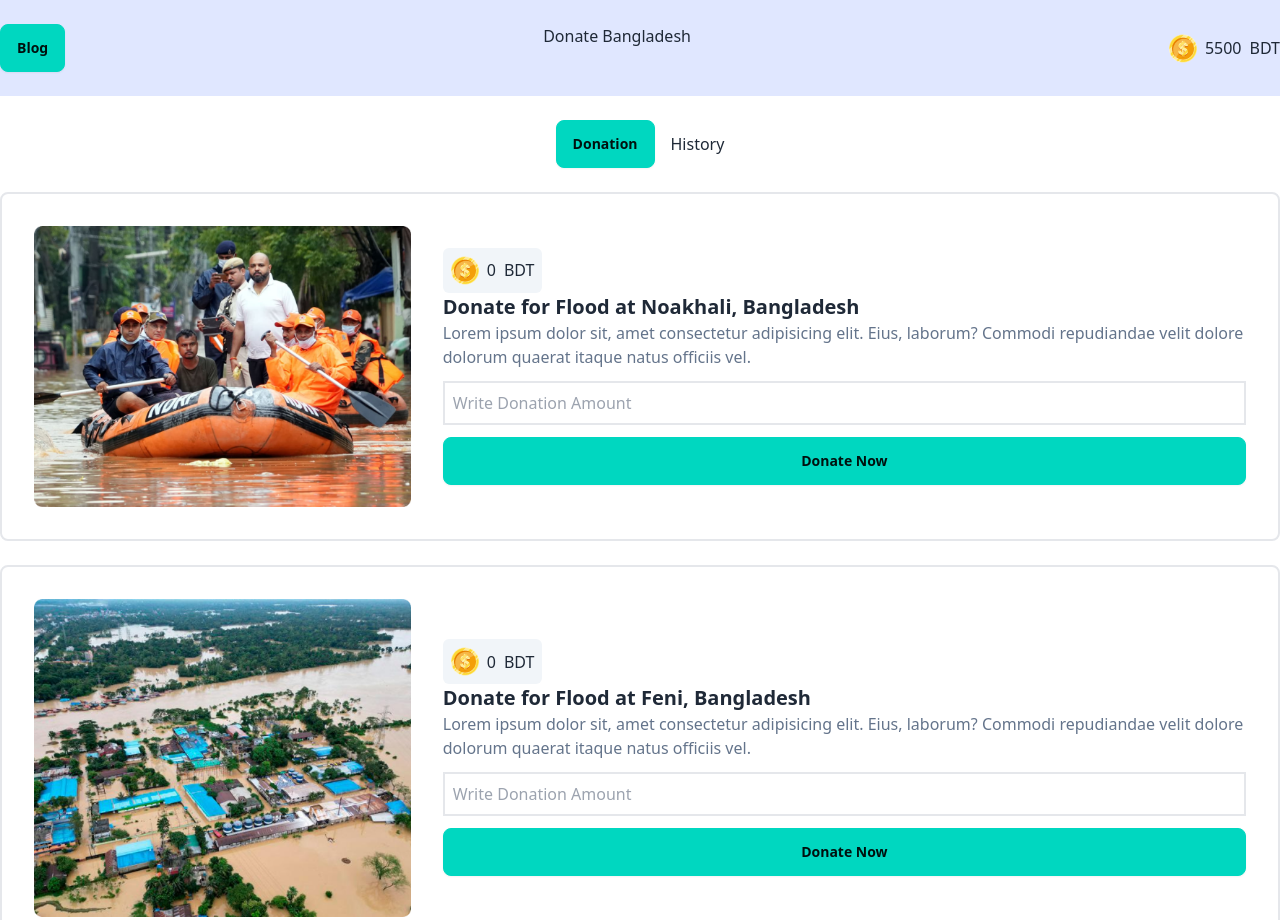
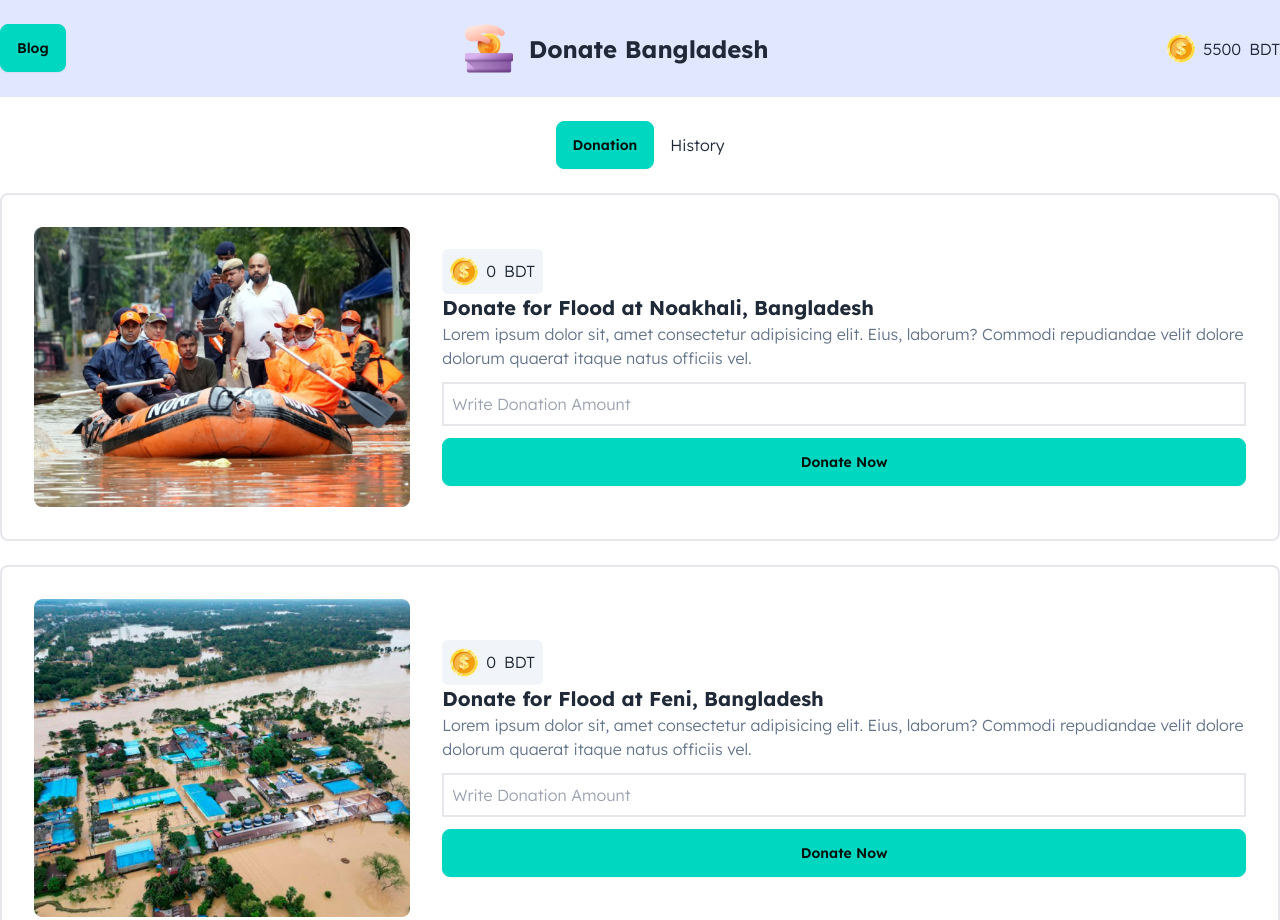
Before and after one commit to Mushfiq80/donate-bd, a plain HTML site: page index.html in a window 1280 px wide. Shown: the top 920 px of the page. Drawn offline with nearby package versions, Linux system fonts and the light colour scheme.

Commit message:
chnages here and there

```diff
--- a/index.html
+++ b/index.html
@@ -7,16 +7,31 @@
     <title>Donate Bangladesh</title>
     <link href="https://cdn.jsdelivr.net/npm/daisyui@4.12.14/dist/full.min.css" rel="stylesheet" type="text/css" />
     <script src="https://cdn.tailwindcss.com"></script>
+    <link rel="preconnect" href="https://fonts.googleapis.com">
+    <link rel="preconnect" href="https://fonts.gstatic.com" crossorigin>
+    <link href="https://fonts.googleapis.com/css2?family=Lexend:wght@100..900&display=swap" rel="stylesheet">
+    <style>
+        .lexend-font {
+            font-family: "Lexend", sans-serif;
+            font-optical-sizing: auto;
+            font-weight: 300;
+            font-style: normal;
+        }
+    </style>
 </head>
 
-<body class="">
+<body class="lexend-font">
     <!-- Header Section  -->
     <header>
         <div class="w-full bg-indigo-100">
             <div class="flex justify-between py-6 container mx-auto">
                 <button class="btn btn-accent">Blog</button>
-                <h1>Donate Bangladesh</h1>
-                <h2 class="flex items-center gap-2"><img src="/assets/coin.png"> <span id="main-balance">5500</span> BDT</h2>
+                <div class="flex gap-4 items-center">
+                    <img src="assets/logo.png" alt="">
+                    <h1 class="font-bold text-2xl">Donate Bangladesh</h1>
+                </div>
+                <h2 class="flex items-center gap-2"><img src="/assets/coin.png"> <span id="main-balance">5500</span> BDT
+                </h2>
             </div>
         </div>
         <!-- Header Nav Section  -->
@@ -28,18 +43,21 @@
     <main class="container mx-auto">
 
         <!--------- Donation Section ------------>
-        <section class="space-y-6">
+        <section id="donation-section" class="space-y-6">
 
             <!-- Noakhali  -->
             <div class="border-2 p-8 rounded-lg flex flex-row-reverse justify-center items-center gap-8">
                 <div>
-                    <button class="bg-slate-100 p-2 rounded-md flex items-center gap-2"><img src="/assets/coin.png"><span id="noakhali-amount">0</span> BDT</button>
+                    <button class="bg-slate-100 p-2 rounded-md flex items-center gap-2"><img
+                            src="/assets/coin.png"><span id="noakhali-amount">0</span> BDT</button>
                     <h1 id="location1" class="font-bold text-xl">Donate for Flood at Noakhali, Bangladesh</h1>
-                    <p class="text-slate-500">Lorem ipsum dolor sit, amet consectetur adipisicing elit. Eius, laborum? Commodi repudiandae
+                    <p class="text-slate-500">Lorem ipsum dolor sit, amet consectetur adipisicing elit. Eius, laborum?
+                        Commodi repudiandae
                         velit
                         dolore
                         dolorum quaerat itaque natus officiis vel.</p>
-                    <input class="w-full border-2 p-2 my-3" type="number" id="noakhali-input" placeholder="Write Donation Amount"><br>
+                    <input class="w-full border-2 p-2 my-3" type="number" id="noakhali-input"
+                        placeholder="Write Donation Amount"><br>
                     <button id="noakhali-btn" class="btn btn-accent w-full ">Donate Now</button>
                 </div>
                 <div>
@@ -51,13 +69,16 @@
             <!-- Feni  -->
             <div class="border-2 p-8 rounded-lg flex flex-row-reverse justify-center items-center gap-8">
                 <div>
-                    <button class="bg-slate-100 p-2 rounded-md flex items-center gap-2"><img src="/assets/coin.png"><span id="feni-amount">0</span> BDT</button>
+                    <button class="bg-slate-100 p-2 rounded-md flex items-center gap-2"><img
+                            src="/assets/coin.png"><span id="feni-amount">0</span> BDT</button>
                     <h1 id="location2" class="font-bold text-xl">Donate for Flood at Feni, Bangladesh</h1>
-                    <p class="text-slate-500">Lorem ipsum dolor sit, amet consectetur adipisicing elit. Eius, laborum? Commodi repudiandae
+                    <p class="text-slate-500">Lorem ipsum dolor sit, amet consectetur adipisicing elit. Eius, laborum?
+                        Commodi repudiandae
                         velit
                         dolore
                         dolorum quaerat itaque natus officiis vel.</p>
-                    <input id="feni-input" class="w-full border-2 p-2 my-3" type="number" placeholder="Write Donation Amount"><br>
+                    <input id="feni-input" class="w-full border-2 p-2 my-3" type="number"
+                        placeholder="Write Donation Amount"><br>
                     <button id="feni-btn" class="btn btn-accent w-full">Donate Now</button>
                 </div>
                 <div>
@@ -69,12 +90,15 @@
             <!-- Aid for Injury  -->
             <div class="border-2 p-8 rounded-lg flex flex-row-reverse justify-center items-center gap-8">
                 <div>
-                    <button class="bg-slate-100 p-2 rounded-md flex items-center gap-2"><img src="/assets/coin.png"><span id="quota-amount">100</span> BDT</button>
+                    <button class="bg-slate-100 p-2 rounded-md flex items-center gap-2"><img
+                            src="/assets/coin.png"><span id="quota-amount">100</span> BDT</button>
                     <h1 id="location3" class="font-bold text-xl">Aid for Injured in the Quota Movement</h1>
-                    <p class="text-slate-500">Lorem ipsum dolor sit, amet consectetur adipisicing elit. Eius, laborum? Commodi repudiandae
+                    <p class="text-slate-500">Lorem ipsum dolor sit, amet consectetur adipisicing elit. Eius, laborum?
+                        Commodi repudiandae
                         velit dolore dolorum quaerat itaque natus officiis vel.</p>
                     <div>
-                        <input id="quota-input" class="w-full border-2 p-2 my-3" type="number" placeholder="Write Donation Amount"><br>
+                        <input id="quota-input" class="w-full border-2 p-2 my-3" type="number"
+                            placeholder="Write Donation Amount"><br>
                         <button id="quota-btn" class="btn btn-accent w-full">Donate Now</button>
                     </div>
                 </div>
```
